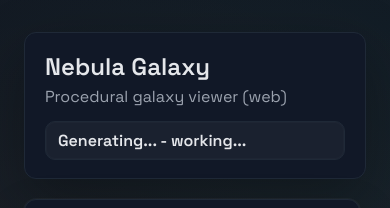
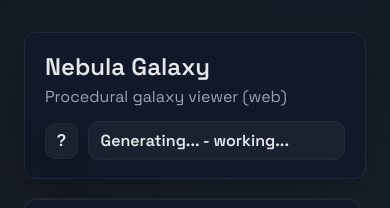
Before and after one commit to jamesmiller2404/galaxy-viewer-web, a React (Vite) app: page / in a window 390 px wide. Shown: the top 208 px of the page. Built offline with nearby package versions, Linux system fonts and the light colour scheme.

Commit message:
ui operations improvements and help ? mark added

```diff
--- a/src/App.tsx
+++ b/src/App.tsx
@@ -53,6 +53,7 @@ export default function App() {
   const [tiltSupported, setTiltSupported] = useState(false);
   const [tiltEnabled, setTiltEnabled] = useState(false);
   const [tiltStatus, setTiltStatus] = useState<string | null>(null);
+  const [helpOpen, setHelpOpen] = useState(false);
   const tiltOrigin = useRef<TiltReference | null>(null);
   const [controlsOpen, setControlsOpen] = useState<boolean>(true);
 
@@ -391,11 +392,39 @@ export default function App() {
             <h1>Nebula Galaxy</h1>
             <p className="title-subtitle">Procedural galaxy viewer (web)</p>
           </div>
-          <div className="title-status">
-            {status}
-            {generating ? " - working..." : ""}
+          <div className="title-actions">
+            <button
+              className={`icon-btn help-btn ${helpOpen ? "is-active" : ""}`}
+              type="button"
+              aria-expanded={helpOpen}
+              aria-controls="help-popover"
+              onClick={() => setHelpOpen((open) => !open)}
+            >
+              ?
+            </button>
+            <div className="title-status">
+              {status}
+              {generating ? " - working..." : ""}
+            </div>
           </div>
         </header>
+      )}
+
+      {!fullscreenMode && helpOpen && (
+        <aside className="help-popover" id="help-popover" role="dialog" aria-label="How to use">
+          <div className="help-popover-header">
+            <div className="help-popover-title">How to use</div>
+            <button className="icon-btn" type="button" onClick={() => setHelpOpen(false)} aria-label="Close help">
+              x
+            </button>
+          </div>
+          <ul className="help-list">
+            <li>Drag the galaxy to orbit. Scroll, pinch, or use + / - to zoom.</li>
+            <li>Use presets to load galaxy types. Reset defaults or Refresh to regenerate.</li>
+            <li>Drag any label to scrub values (Shift = 10x, Alt = 0.1x).</li>
+            <li>Full view toggles fullscreen; on mobile, tilt can steer if available.</li>
+          </ul>
+        </aside>
       )}
 
       <div className="layout">
--- a/src/styles.css
+++ b/src/styles.css
@@ -51,6 +51,12 @@ body {
   gap: 4px;
 }
 
+.title-actions {
+  display: flex;
+  align-items: center;
+  gap: 10px;
+}
+
 h1 {
   margin: 0;
   font-size: 28px;
@@ -69,6 +75,71 @@ h1 {
   box-shadow: inset 0 0 0 1px rgba(255, 255, 255, 0.02);
   font-weight: 600;
   white-space: nowrap;
+}
+
+.icon-btn {
+  width: 36px;
+  height: 36px;
+  display: inline-flex;
+  align-items: center;
+  justify-content: center;
+  border-radius: 10px;
+  border: 1px solid var(--panel-border);
+  background: rgba(255, 255, 255, 0.04);
+  color: var(--text);
+  font-weight: 800;
+  font-size: 16px;
+  cursor: pointer;
+  transition: transform 120ms ease, border-color 120ms ease, background 120ms ease;
+  box-shadow: 0 10px 30px rgba(0, 0, 0, 0.25);
+}
+
+.icon-btn:hover {
+  transform: translateY(-1px);
+  border-color: var(--accent);
+  background: rgba(255, 255, 255, 0.08);
+}
+
+.icon-btn:active {
+  transform: translateY(0);
+}
+
+.help-btn.is-active {
+  border-color: var(--accent);
+  background: rgba(255, 140, 90, 0.12);
+}
+
+.help-popover {
+  border: 1px solid var(--panel-border);
+  border-radius: 12px;
+  background: linear-gradient(145deg, rgba(17, 24, 39, 0.96), rgba(17, 24, 39, 0.82));
+  padding: 14px 16px;
+  box-shadow: 0 24px 60px rgba(0, 0, 0, 0.35), 0 0 0 1px rgba(255, 255, 255, 0.04);
+  width: min(100%, 520px);
+  align-self: flex-end;
+}
+
+.help-popover-header {
+  display: flex;
+  align-items: center;
+  justify-content: space-between;
+  gap: 10px;
+  margin-bottom: 8px;
+}
+
+.help-popover-title {
+  font-weight: 700;
+  letter-spacing: 0.02em;
+}
+
+.help-list {
+  margin: 0;
+  padding-left: 18px;
+  color: var(--muted);
+  line-height: 1.5;
+  font-size: 14px;
+  display: grid;
+  gap: 6px;
 }
 
 .layout {
@@ -538,6 +609,11 @@ h1 {
     align-items: flex-start;
   }
 
+  .title-actions {
+    width: 100%;
+    justify-content: space-between;
+  }
+
   .title-status {
     width: 100%;
     text-align: left;
@@ -600,4 +676,8 @@ h1 {
     -webkit-overflow-scrolling: touch;
     padding-right: 6px;
   }
+
+  .help-popover {
+    width: 100%;
+  }
 }
```
Also changed, not shown: 1 other file (tests, documents, lock files or other folders).
